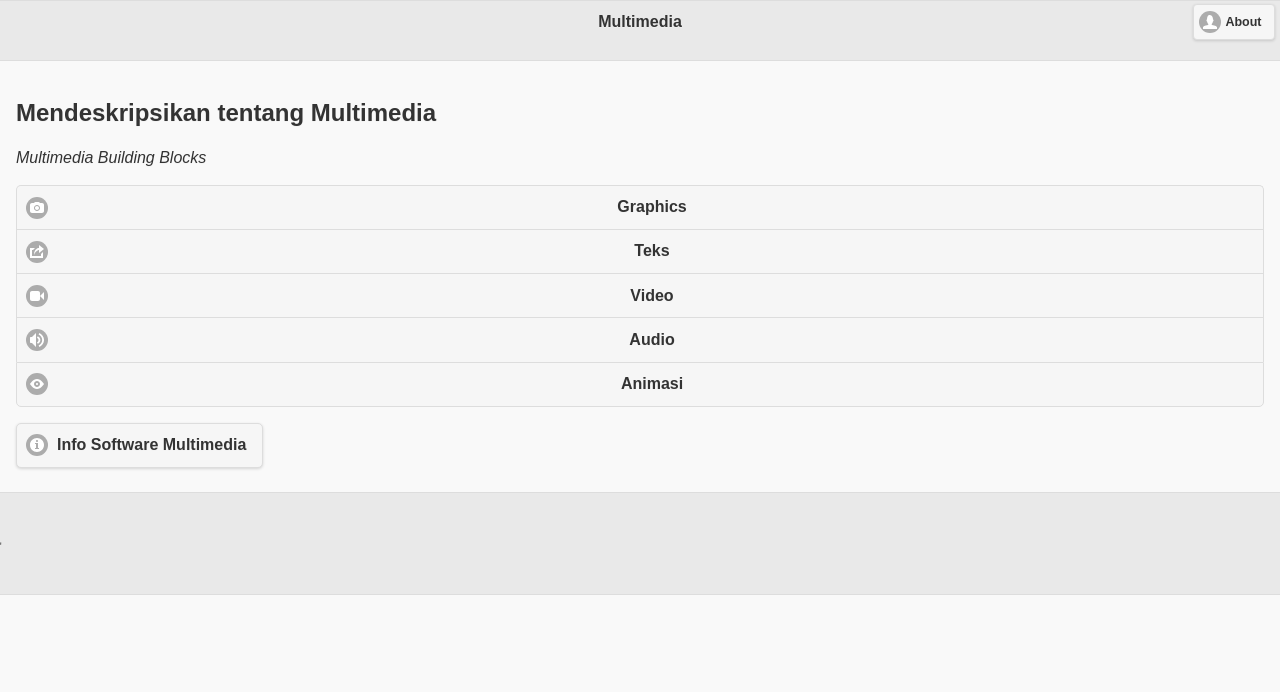
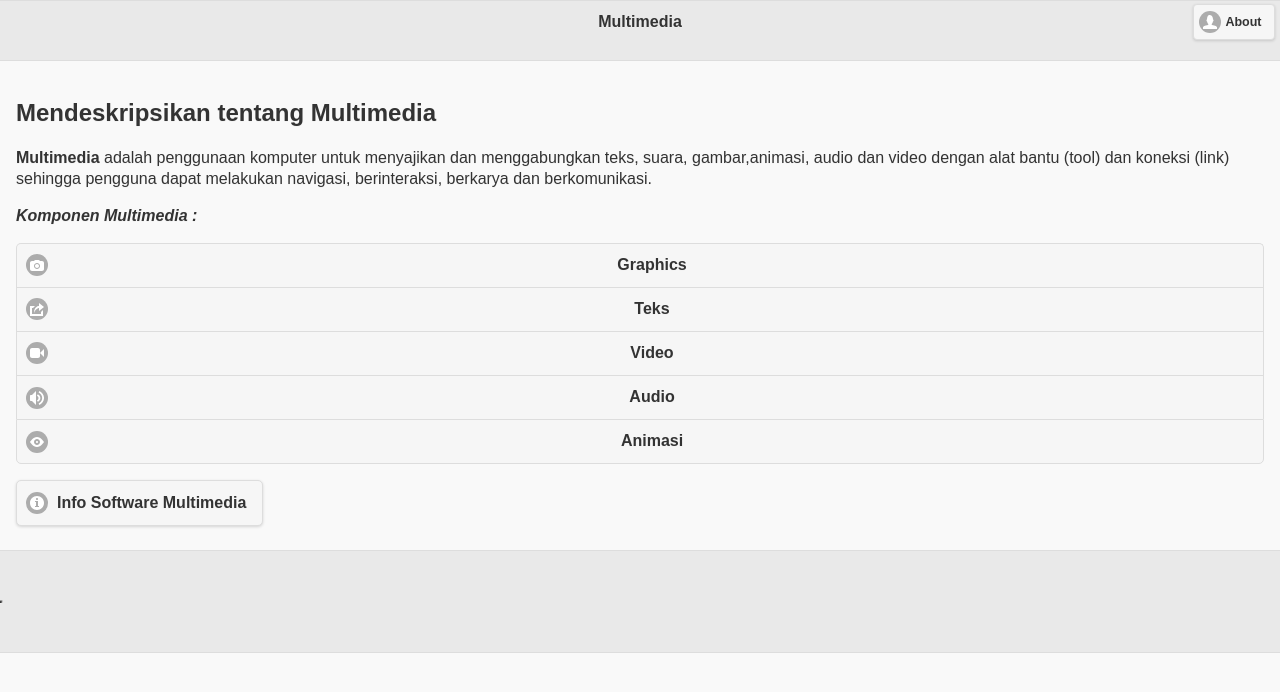
Before and after one commit to wahyupurnomo/multimedia, a plain HTML site: page index.html in a window 1280 px wide. Drawn offline with Linux system fonts and the light colour scheme.

Commit message:
Update index.html
kedua

```diff
--- a/index.html
+++ b/index.html
@@ -14,8 +14,9 @@
 		</div>
 				<!--/header-->
 		<div data-role="content">
-				<p><h2>Mendeskripsikan tentang Multimedia</h2></p>
-				<p><i>Multimedia Building Blocks</i></p>
+			<p><h2>Mendeskripsikan tentang Multimedia</h2></p>
+				<p><b>Multimedia</b> adalah penggunaan komputer untuk menyajikan dan menggabungkan teks, suara, gambar,animasi, audio dan video dengan alat bantu (tool) dan koneksi (link) sehingga pengguna dapat melakukan navigasi, berinteraksi, berkarya dan berkomunikasi.</p>
+				<p><b><i>Komponen Multimedia :</i></b></p>
 				<div data-role="controlgroup">
 				<a href="graphics.html" class="ui-btn  ui-shadow ui-corner-all ui-btn-icon-left ui-icon-camera" data-transition="slideup"> Graphics</a>
 				<a href="text.html" class="ui-btn  ui-shadow ui-corner-all ui-btn-icon-left ui-icon-action" data-transition="flip">Teks</a>
```
